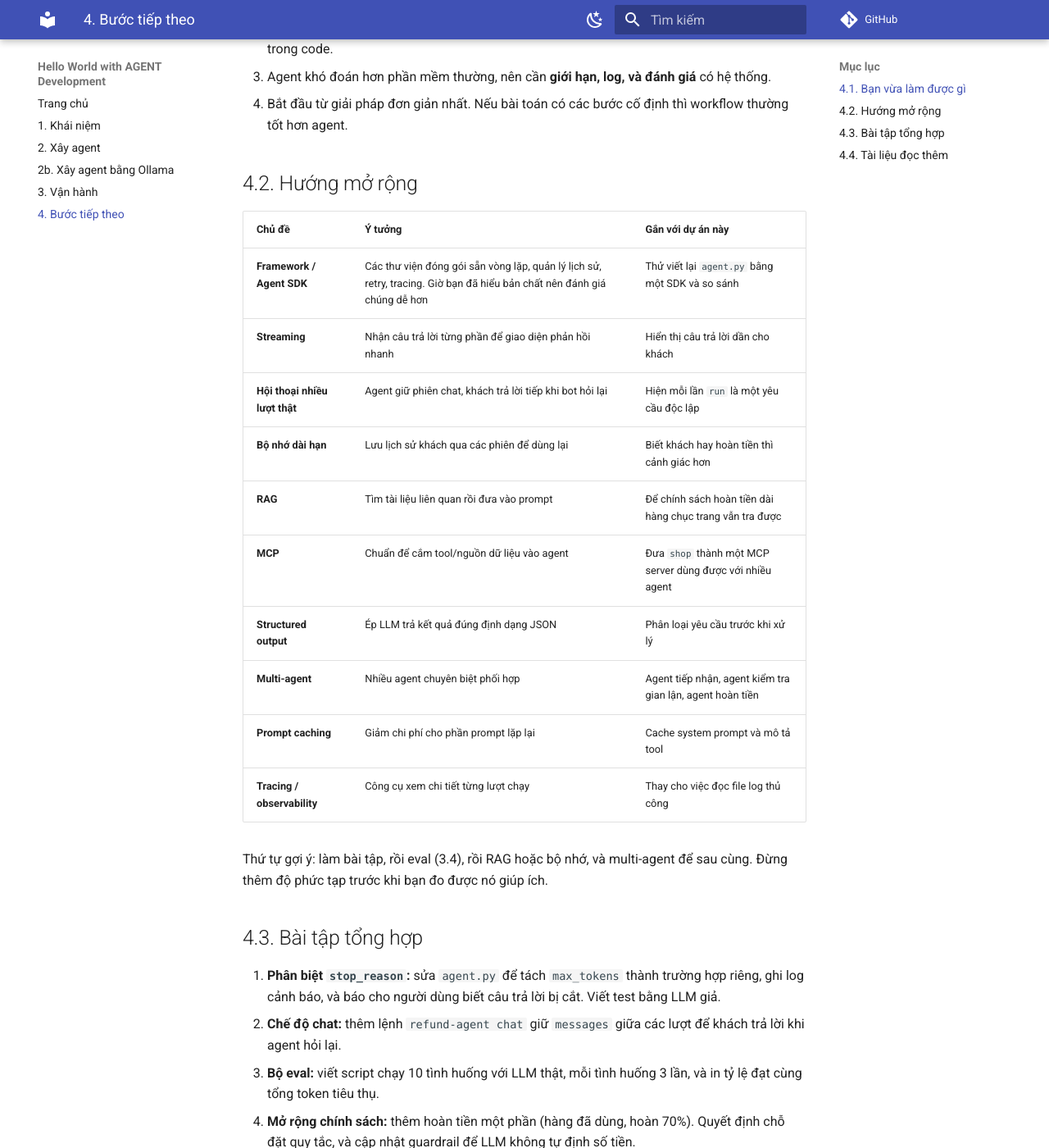
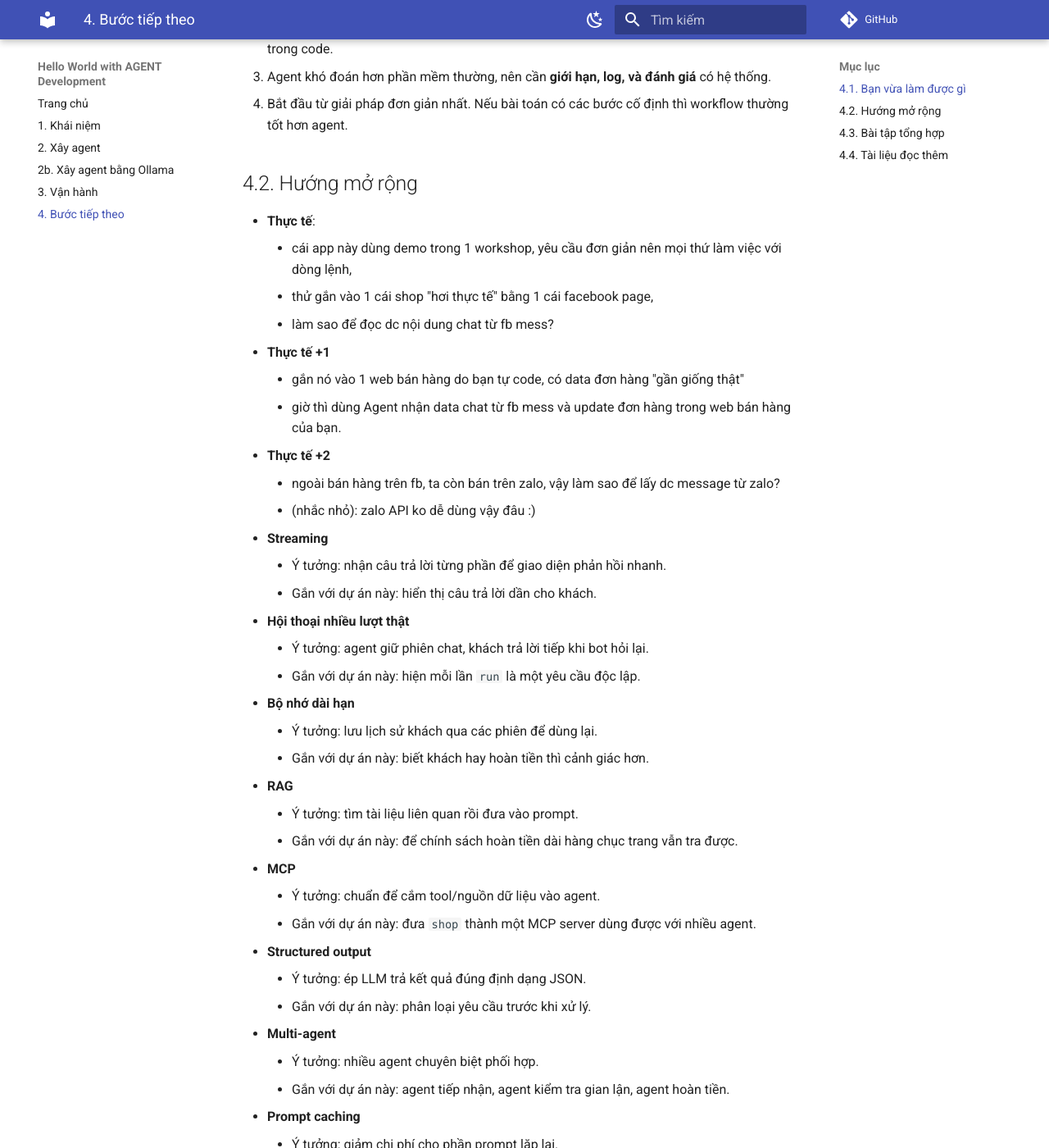
Before and after one commit to longtth/AI-for-Impact-2026, an MkDocs documentation site: the page built from docs/04-buoc-tiep-theo.md, in a window 1280 px wide and 1400 px high, scrolled down 515 px. Shown: the whole window at 82% size. Built offline with MkDocs 1.6.1 and Material for MkDocs 9.7.7, drawn with Linux system fonts in a browser that asks for light colours; comment, search, counter and statistics services are not loaded; some of the changed text lies outside the part shown.

Commit message:
update next steps

```diff
--- a/docs/04-buoc-tiep-theo.md
+++ b/docs/04-buoc-tiep-theo.md
@@ -24,18 +24,46 @@ Những ý đáng mang theo:
 
 ## 4.2. Hướng mở rộng
 
-| Chủ đề | Ý tưởng | Gắn với dự án này |
-|---|---|---|
-| **Framework / Agent SDK** | Các thư viện đóng gói sẵn vòng lặp, quản lý lịch sử, retry, tracing. Giờ bạn đã hiểu bản chất nên đánh giá chúng dễ hơn | Thử viết lại `agent.py` bằng một SDK và so sánh |
-| **Streaming** | Nhận câu trả lời từng phần để giao diện phản hồi nhanh | Hiển thị câu trả lời dần cho khách |
-| **Hội thoại nhiều lượt thật** | Agent giữ phiên chat, khách trả lời tiếp khi bot hỏi lại | Hiện mỗi lần `run` là một yêu cầu độc lập |
-| **Bộ nhớ dài hạn** | Lưu lịch sử khách qua các phiên để dùng lại | Biết khách hay hoàn tiền thì cảnh giác hơn |
-| **RAG** | Tìm tài liệu liên quan rồi đưa vào prompt | Để chính sách hoàn tiền dài hàng chục trang vẫn tra được |
-| **MCP** | Chuẩn để cắm tool/nguồn dữ liệu vào agent | Đưa `shop` thành một MCP server dùng được với nhiều agent |
-| **Structured output** | Ép LLM trả kết quả đúng định dạng JSON | Phân loại yêu cầu trước khi xử lý |
-| **Multi-agent** | Nhiều agent chuyên biệt phối hợp | Agent tiếp nhận, agent kiểm tra gian lận, agent hoàn tiền |
-| **Prompt caching** | Giảm chi phí cho phần prompt lặp lại | Cache system prompt và mô tả tool |
-| **Tracing / observability** | Công cụ xem chi tiết từng lượt chạy | Thay cho việc đọc file log thủ công |
+- **Thực tế**:
+    - cái app này dùng demo trong 1 workshop, yêu cầu đơn giản nên mọi thứ làm việc với dòng lệnh,
+    - thử gắn vào 1 cái shop "hơi thực tế" bằng 1 cái facebook page,
+    - làm sao để đọc dc nội dung chat từ fb mess?
+- **Thực tế +1**
+    - gắn nó vào 1 web bán hàng do bạn tự code, có data đơn hàng "gần giống thật"
+    - giờ thì dùng Agent nhận data chat từ fb mess và update đơn hàng trong web bán hàng của bạn.
+- **Thực tế +2**
+    - ngoài bán hàng trên fb, ta còn bán trên zalo, vậy làm sao để lấy dc message từ zalo?
+    - (nhắc nhỏ): zalo API ko dễ dùng vậy đâu :)
+- **Streaming**
+    - Ý tưởng: nhận câu trả lời từng phần để giao diện phản hồi nhanh.
+    - Gắn với dự án này: hiển thị câu trả lời dần cho khách.
+- **Hội thoại nhiều lượt thật**
+    - Ý tưởng: agent giữ phiên chat, khách trả lời tiếp khi bot hỏi lại.
+    - Gắn với dự án này: hiện mỗi lần `run` là một yêu cầu độc lập.
+- **Bộ nhớ dài hạn**
+    - Ý tưởng: lưu lịch sử khách qua các phiên để dùng lại.
+    - Gắn với dự án này: biết khách hay hoàn tiền thì cảnh giác hơn.
+- **RAG**
+    - Ý tưởng: tìm tài liệu liên quan rồi đưa vào prompt.
+    - Gắn với dự án này: để chính sách hoàn tiền dài hàng chục trang vẫn tra được.
+- **MCP**
+    - Ý tưởng: chuẩn để cắm tool/nguồn dữ liệu vào agent.
+    - Gắn với dự án này: đưa `shop` thành một MCP server dùng được với nhiều agent.
+- **Structured output**
+    - Ý tưởng: ép LLM trả kết quả đúng định dạng JSON.
+    - Gắn với dự án này: phân loại yêu cầu trước khi xử lý.
+- **Multi-agent**
+    - Ý tưởng: nhiều agent chuyên biệt phối hợp.
+    - Gắn với dự án này: agent tiếp nhận, agent kiểm tra gian lận, agent hoàn tiền.
+- **Prompt caching**
+    - Ý tưởng: giảm chi phí cho phần prompt lặp lại.
+    - Gắn với dự án này: cache system prompt và mô tả tool.
+- **Tracing / observability**
+    - Ý tưởng: công cụ xem chi tiết từng lượt chạy.
+    - Gắn với dự án này: thay cho việc đọc file log thủ công.
+- **Framework / Agent SDK**
+    - Ý tưởng: các thư viện đóng gói sẵn vòng lặp, quản lý lịch sử, retry, tracing. Giờ bạn đã hiểu bản chất nên đánh giá chúng dễ hơn.
+    - Gắn với dự án này: thử viết lại `agent.py` bằng một SDK và so sánh.
 
 Thứ tự gợi ý: làm bài tập, rồi eval (3.4), rồi RAG hoặc bộ nhớ, và multi-agent để sau cùng. Đừng thêm độ phức tạp trước khi bạn đo được nó giúp ích.
 
```
